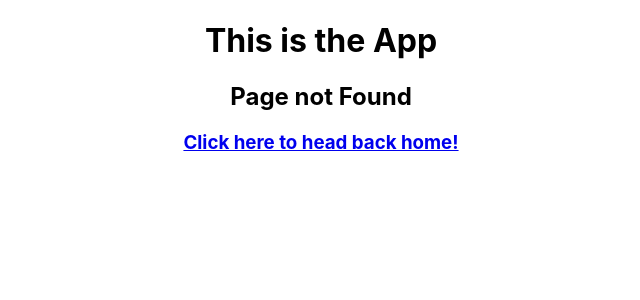
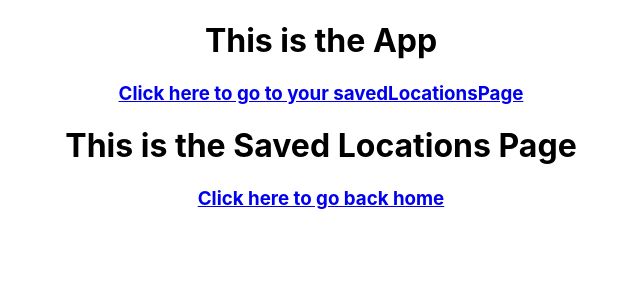
Before and after one commit to MatthewShindel/snoop, a React (Create React App) app: page /snoop/savedLocations in a window 1280 px wide. Before the commit this address had no page. Shown: the top 300 px of the page, without its empty margins (319-959 px from the left). Built offline with nearby package versions, Linux system fonts and the light colour scheme.

Commit message:
add basic Router movement

```diff
--- a/src/components/App/App.js
+++ b/src/components/App/App.js
@@ -3,15 +3,30 @@ import './App.css';
 import Form from '../Form/Form';
 import Location from '../Location/Location';
 import Error from '../Error/Error';
-import SavedLocation from '../SavedLocations/SavedLocations';
+import SavedLocations from '../SavedLocations/SavedLocations';
+import { Link, NavLink, useNavigate } from 'react-router-dom';
+import { useState } from 'react';
 
 function App() {
+	const navigate = useNavigate();
+	const [arrayOfLocations,setArrayOfLocations] = useState([]);
+
+
   return (
     <main className="App">
-			<h1> This is the App</h1>
+			<header>
+				<h1> This is the App</h1>
+				<NavLink to={'/snoop/savedLocations'}>
+				<h3>
+					Click here to go to your savedLocationsPage
+				</h3>
+				</NavLink>
+			</header>
+
 			<Routes>
-				<Route path="/snoop" element= {<Form />} />
+				<Route path="/snoop" element= {<Form navigate = {navigate}/>} />
 				<Route path="/snoop/location" element= {<Location />} />
+				<Route path="/snoop/savedLocations" element= {<SavedLocations />} />
 				<Route path="*" element= {<Error />} />
 			</Routes>
     </main>
--- a/src/components/Form/Form.js
+++ b/src/components/Form/Form.js
@@ -1,15 +1,16 @@
 import { useState } from 'react';
 import './Form.css';
 import { getLocationWeather } from '../../ApiCalls';
-import { useNavigate } from 'react-router-dom';
+import { Navigate, useNavigate } from 'react-router-dom';
 
-export default function Form(){
-  const [location,setLocation] = useState("");
+export default function Form({ navigate }) {
+	const [location, setLocation] = useState("");
 	const [zipcode, setZipcode] = useState("");
 	const validZipcode = /^\d{5}(?:[-\s]\d{4})?$/gm;
 	function submitLocationData(event) {
 		event.preventDefault();
-
+		clearInput();
+		navigate('/snoop/location')
 	}
 	function clearInput() {
 		setLocation("");
--- a/src/components/Location/Location.js
+++ b/src/components/Location/Location.js
@@ -1,3 +1,15 @@
+import './Location.css'
+import { Link } from 'react-router-dom'
+
 export default function Location(){
-
+	return (
+		<div className="locationPage">
+			<h1>This is the Location Page</h1>
+			<Link to={'/snoop'} className='homePageLink'>
+				<h3>
+					Click here to go back home
+				</h3>
+			</Link>
+		</div>
+	)
 }
--- a/src/components/SavedLocations/SavedLocations.js
+++ b/src/components/SavedLocations/SavedLocations.js
@@ -1,6 +1,15 @@
 import './SavedLocations.css'
 import { Link } from 'react-router-dom'
 
-export default function SavedLocation() {
-
+export default function SavedLocations() {
+	return (
+		<div className="savedLocationsPage">
+			<h1>This is the Saved Locations Page</h1>
+			<Link to={'/snoop'} className='homePageLink'>
+				<h3>
+					Click here to go back home
+				</h3>
+			</Link>
+		</div>
+	)
 }
```
Lines whose indentation alone changed are shown as unchanged.
